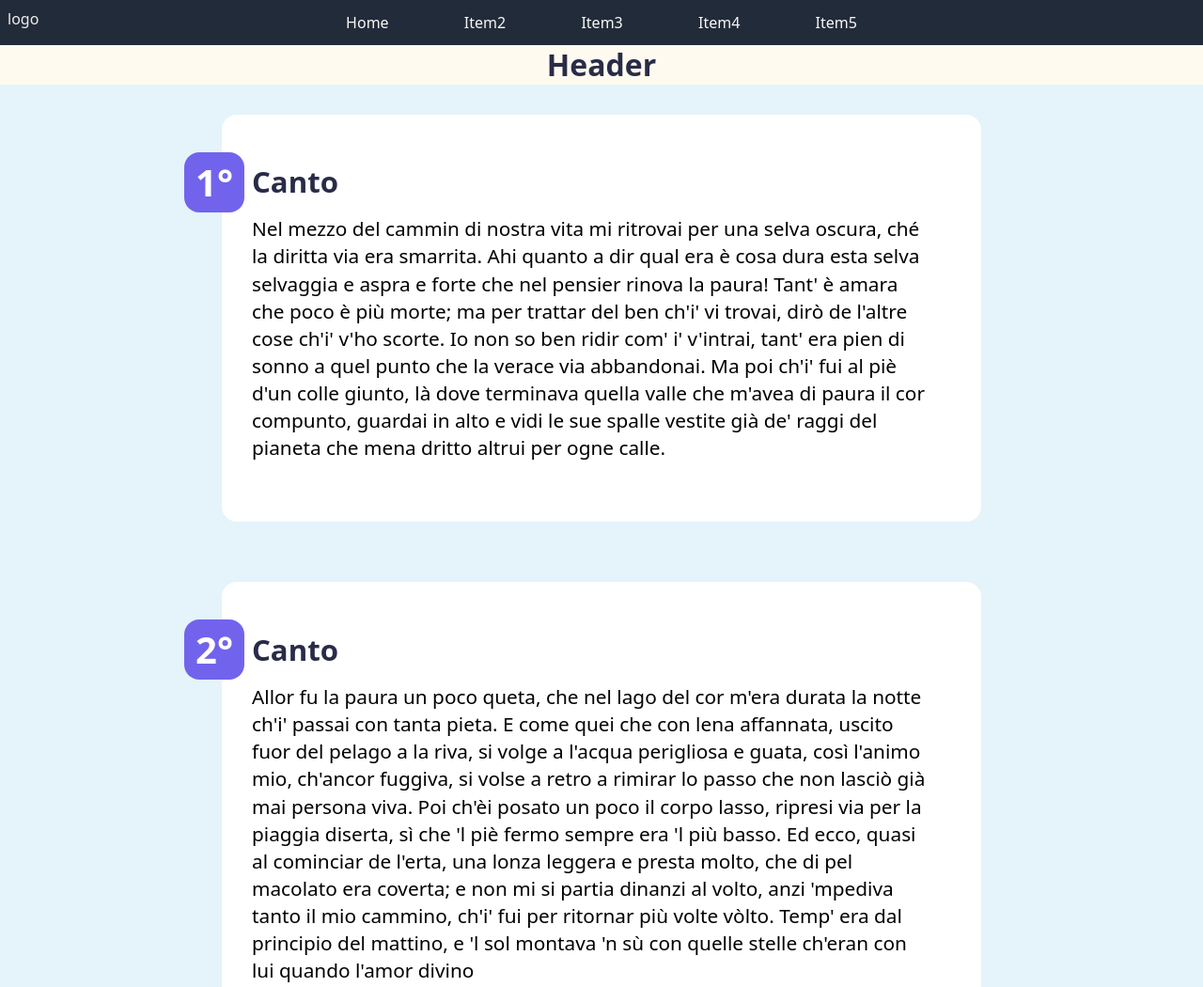
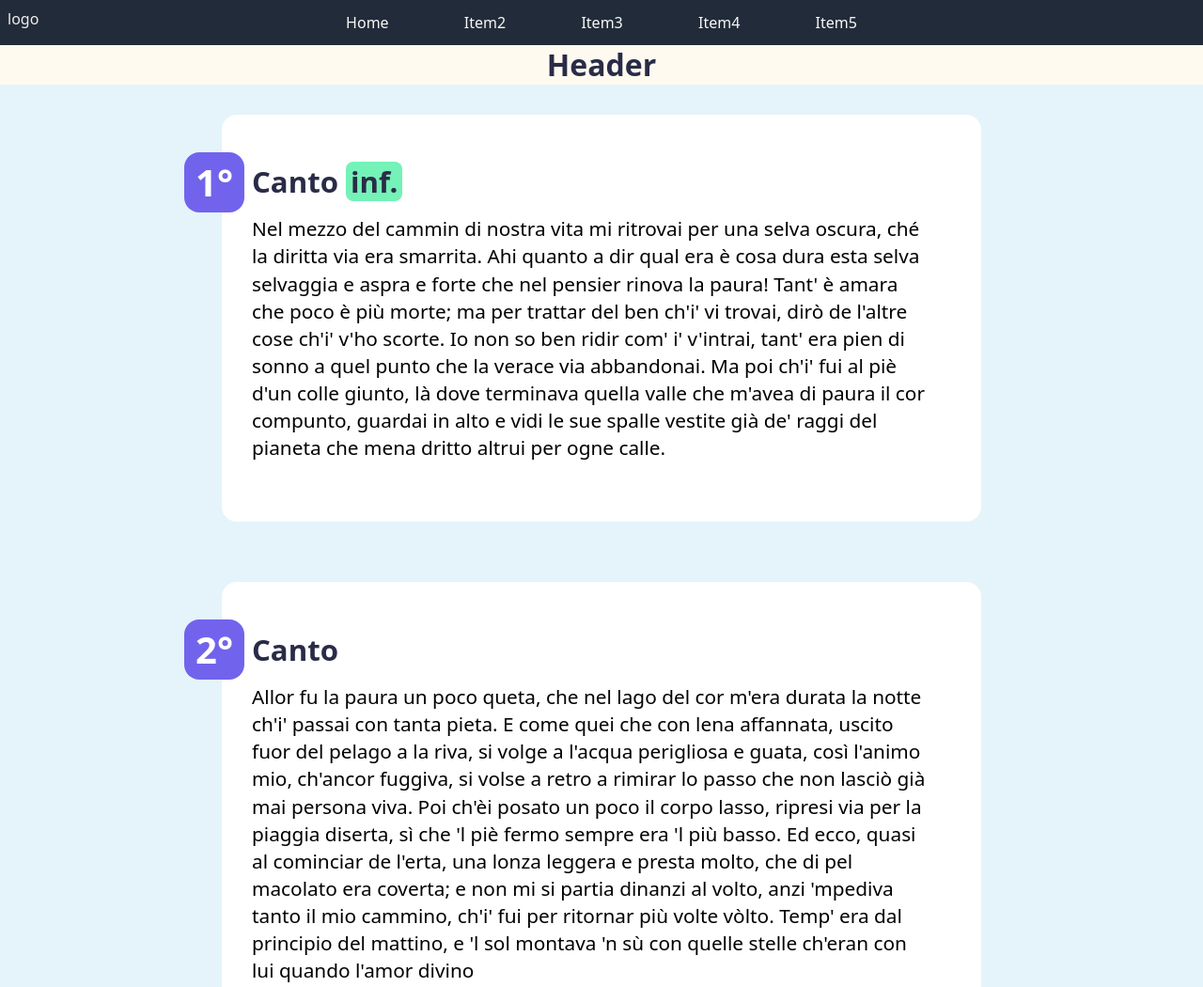
Before and after one commit to microspino/my-blank-site, a plain HTML site: page index.html in a window 1280 px wide. Shown: the top 1050 px of the page at 94% size. Drawn offline with Linux system fonts and the light colour scheme.

Commit message:
add highlight

```diff
--- a/index.html
+++ b/index.html
@@ -40,7 +40,7 @@
     <section id="main" role="main">
       <article>
         <div class="chap">1&deg;</div>
-        <h1>Canto</h1>
+        <h1>Canto <span class="highlight">inf.</span></h1>
         <p>
            Nel mezzo del cammin di nostra vita
           mi ritrovai per una selva oscura,
--- a/styles.css
+++ b/styles.css
@@ -1,5 +1,6 @@
 body {
-  font-family: system-ui, -apple-system, BlinkMacSystemFont, "Segoe UI", "Roboto", "Oxygen", "Ubuntu", "Cantarell", "Fira Sans", "Droid Sans", "Helvetica Neue", sans-serif;
+  font-family: system-ui, -apple-system, BlinkMacSystemFont,
+  "Segoe UI", "Roboto", "Oxygen", "Ubuntu", "Cantarell", "Fira Sans", "Droid Sans", "Helvetica Neue", sans-serif;
 }
 
 #container {
@@ -85,6 +86,13 @@ h1 {
   line-height: 1.3;
   font-weight:bold;
 }
+
+h1 .highlight {
+  position: relative;
+  background: #74F2B7;
+  border-radius: 0.5rem;
+  padding: 0 0.3rem;
+}
 /*Links*/
 a { transition: color .4s; color: #f8f9f4; }
 a:link, a:visited { color: #f8f9f4; text-decoration:none;}
```
